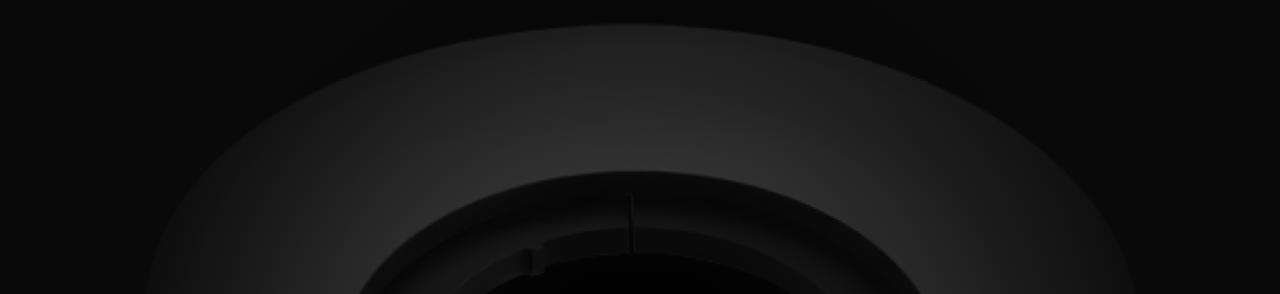
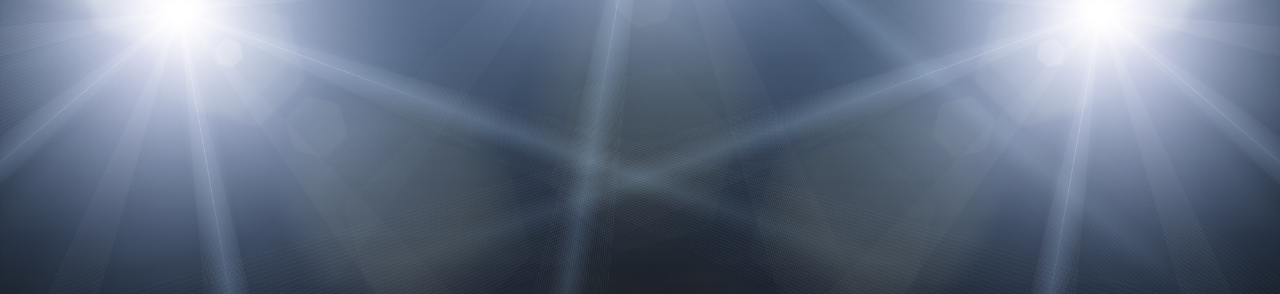
Before and after one commit to alexkaykatsishvili/lumen, a website: page app/index.html in a window 1280 px wide. Shown: the top 294 px of the page. Drawn offline with Linux system fonts and the light colour scheme.

Commit message:
New background

```diff
--- a/app/scss/styles.scss
+++ b/app/scss/styles.scss
@@ -72,7 +72,7 @@ button {
     -webkit-box-shadow: 0px 2px 5px 0px rgba(24, 24, 24, 0.75);
     -moz-box-shadow: 0px 2px 5px 0px rgba(24, 24, 24, 0.75);
     box-shadow: 0px 2px 5px 0px rgba(24, 24, 24, 0.75);
-    background: url("../img/bg-image.png") 50% no-repeat;
+    background: url("../img/room.jpg") 50% no-repeat;
 
     &:after {
         content: ""; // ::before and ::after both require content
@@ -81,7 +81,7 @@ button {
         left: 0;
         width: 100%;
         height: 100%;
-       	background: radial-gradient(540.00px at 50% 50%, rgba(0, 0, 0, 0.68) 0%, #0A0A0A 100%);
+       	// background: radial-gradient(540.00px at 50% 50%, rgba(0, 0, 0, 0.68) 0%, #0A0A0A 100%);
         z-index: 1;
     }
 
```
Also changed, not shown: app/css/styles.css, app/img/room.jpg (added), 1 other file.
